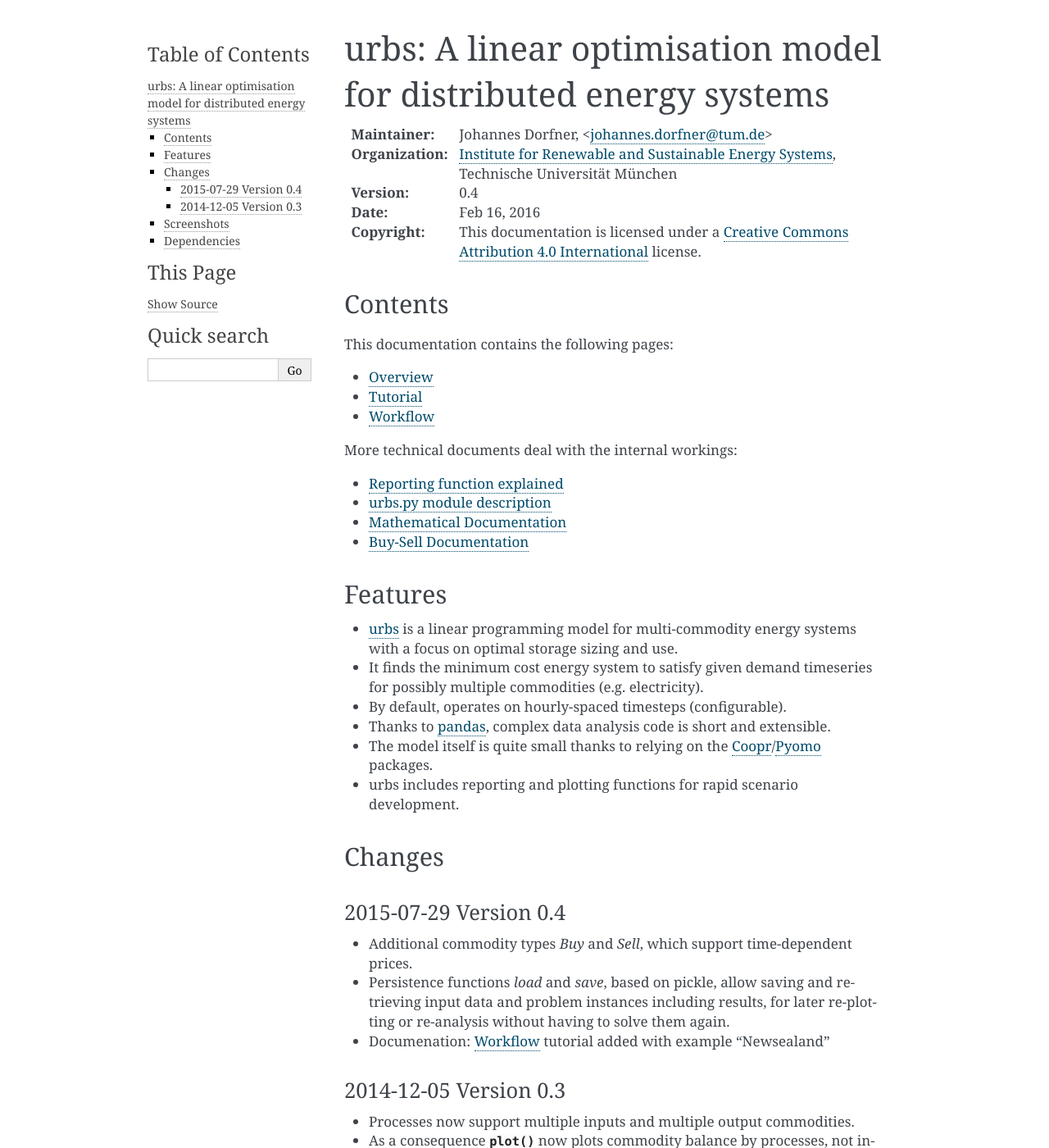
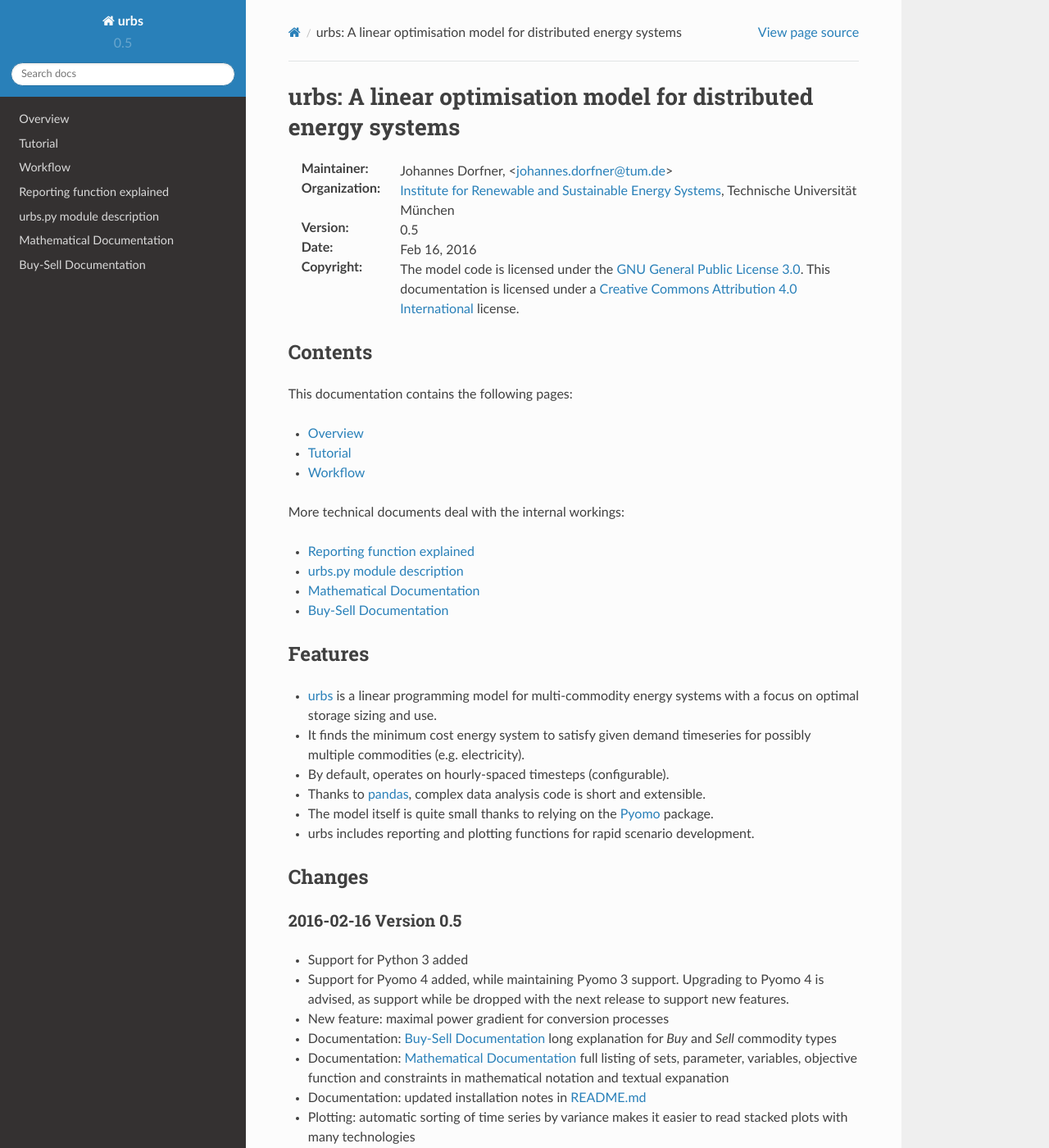
Before and after one commit to tum-ens/urbs, a Sphinx documentation site: the page built from doc/index.rst, in a window 1280 px wide and 1400 px high. Shown: the whole window at 82% size. Built offline with Sphinx 7.4.7 and the Read the Docs theme 2.0.0, drawn with Linux system fonts in a browser that asks for light colours; some of the changed text lies outside the part shown.

Commit message:
updating README and docs for 0.5 release

```diff
--- a/doc/conf.py
+++ b/doc/conf.py
@@ -1,4 +1,8 @@
 # -*- coding: utf-8 -*-
+
+import sphinx_rtd_theme
+html_theme = "sphinx_rtd_theme"
+html_theme_path = [sphinx_rtd_theme.get_html_theme_path()]
 
 extensions = [
     'sphinx.ext.intersphinx',
@@ -10,9 +14,9 @@
 master_doc = 'index'
 
 project = u'urbs'
-copyright = u'2014, tum-ens'
-version = '0.4'
-release = '0.4'
+copyright = u'2014-2016, tum-ens'
+version = '0.5'
+release = '0.5'
 
 exclude_patterns = ['_build']
 #pygments_style = 'sphinx'
@@ -64,7 +68,7 @@
 epub_title = u'urbs'
 epub_author = u'tum-ens'
 epub_publisher = u'tum-ens'
-epub_copyright = u'2014, tum-ens'
+epub_copyright = u'2014-2016, tum-ens'
 
 epub_exclude_files = ['search.html']
 
--- a/doc/index.rst
+++ b/doc/index.rst
@@ -14,10 +14,10 @@
 :Version: |version|
 :Date: |today|
 :Copyright:
+  The model code is licensed under the `GNU General Public License 3.0
+  <http://www.gnu.org/licenses/gpl-3.0>`_.
   This documentation is licensed under a `Creative Commons Attribution 4.0
-  International`__ license.
-
-.. __: http://creativecommons.org/licenses/by/4.0/
+  International <http://creativecommons.org/licenses/by/4.0/>`_ license.
 
 
 Contents
@@ -51,13 +51,31 @@
   for possibly multiple commodities (e.g. electricity).
 * By default, operates on hourly-spaced timesteps (configurable).
 * Thanks to `pandas`_, complex data analysis code is short and extensible.
-* The model itself is quite small thanks to relying on the `Coopr`_/`Pyomo`_
-  packages.
+* The model itself is quite small thanks to relying on the `Pyomo`_
+  package.
 * urbs includes reporting and plotting functions for rapid scenario
   development.
 
 Changes
 -------
+
+2016-02-16 Version 0.5
+^^^^^^^^^^^^^^^^^^^^^^
+
+* Support for Python 3 added
+* Support for Pyomo 4 added, while maintaining Pyomo 3 support. Upgrading to
+  Pyomo 4 is advised, as support while be dropped with the next release to
+  support new features.
+* New feature: maximal power gradient for conversion processes
+* Documentation: :doc:`buyselldoc` long explanation for `Buy` and `Sell`
+  commodity types
+* Documentation: :doc:`mathdoc` full listing of sets, parameter, variables,
+  objective function and constraints in mathematical notation and textual
+  expanation
+* Documentation: updated installation notes in `README.md`_
+* Plotting: automatic sorting of time series by variance makes it easier to
+  read stacked plots with many technologies
+
 
 2015-07-29 Version 0.4
 ^^^^^^^^^^^^^^^^^^^^^^
@@ -105,16 +123,15 @@
 Dependencies
 ------------
 
-* `coopr`_ interface to optimisation solvers (CPLEX, GLPK, Gurobi, ...).
-  At least one supported solver by coopr must be installed.
+* `pyomo`_ for model equations and as the interface to optimisation solvers
+  (CPLEX, GLPK, Gurobi, ...). At least one supported solver must be installed.
 * `matplotlib`_ for plotting
 * `pandas`_ for input and result data handling, report generation
-* `pyomo`_ for the model equations
 
 
-.. _coopr: https://software.sandia.gov/trac/coopr
 .. _Institute for Renewable and Sustainable Energy Systems: http://www.ens.ei.tum.de/
 .. _matplotlib: http://matplotlib.org
 .. _pandas: http://pandas.pydata.org
-.. _pyomo: https://software.sandia.gov/trac/coopr/wiki/Pyomo
+.. _pyomo: http://www.pyomo.org
+.. _readme.md: https://github.com/tum-ens/urbs/blob/master/README.md
 .. _urbs: https://github.com/tum-ens/urbs
```
Also changed, not shown: README.md (+21 -20 lines).
